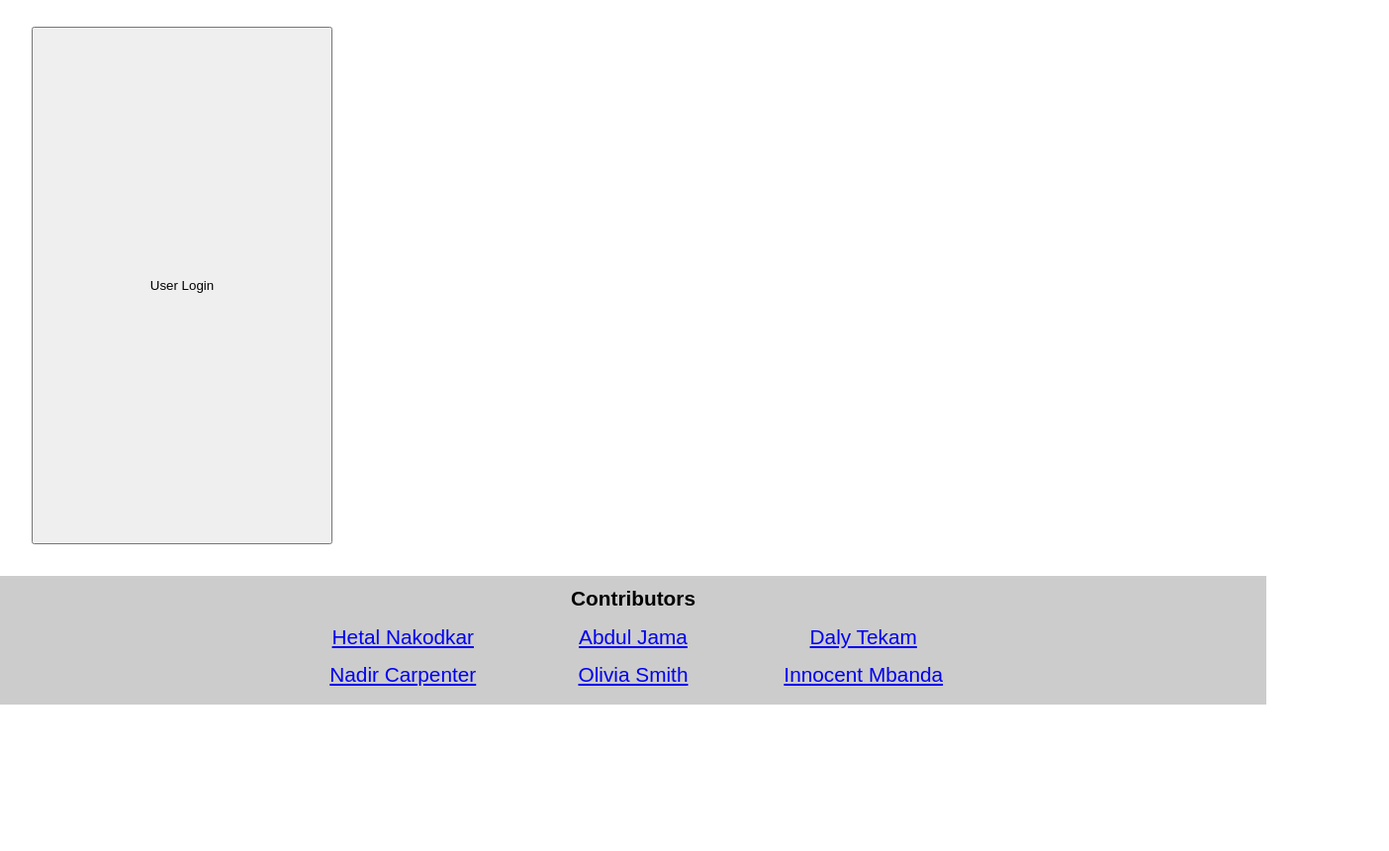
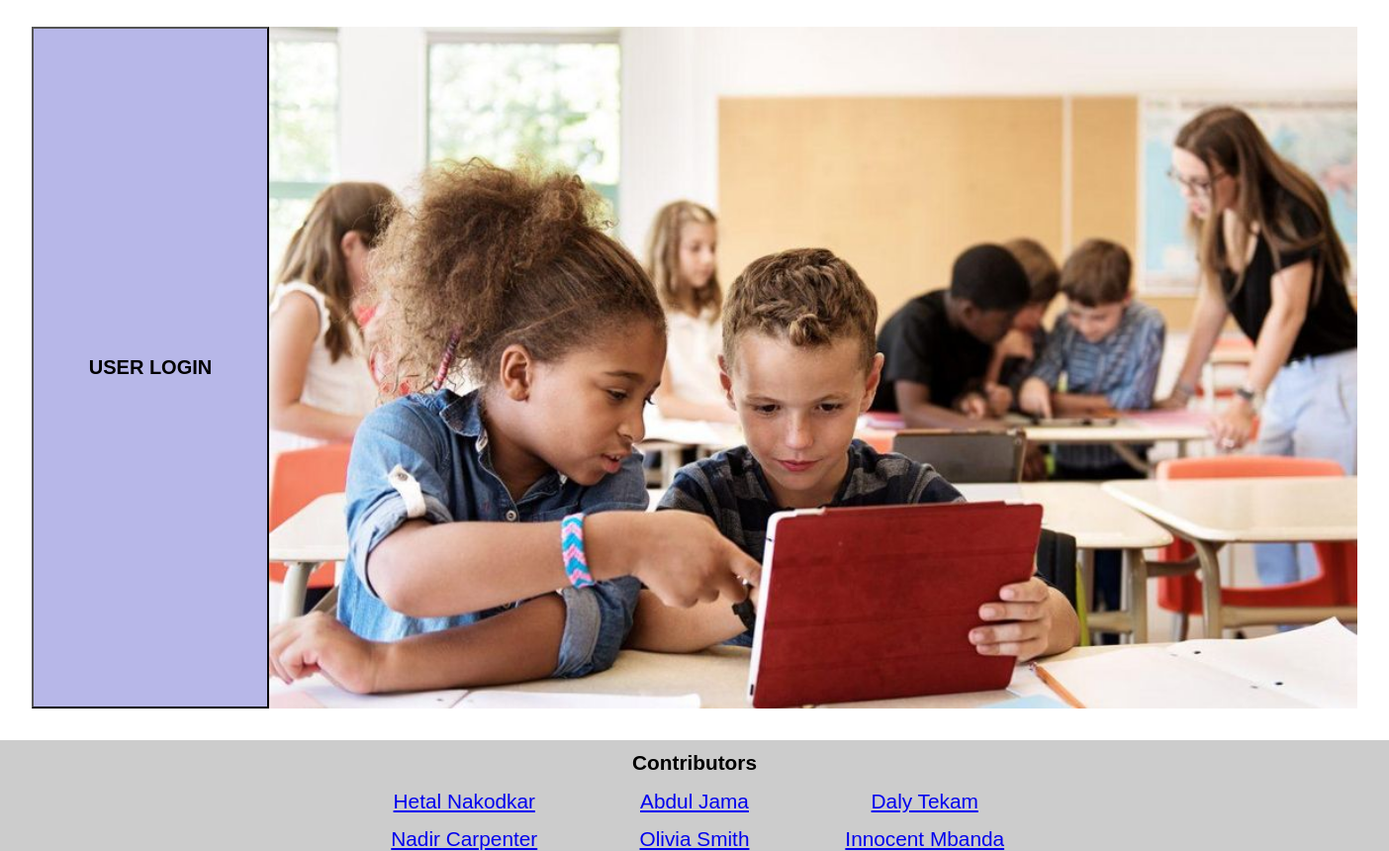
Before and after one commit to hnakodkar/Parade-App, a plain HTML site: page Front-End/index.html in a window 1280 px wide. Shown: the part 88-948 px from the top of the page at 99% size, 1404 px wide, since content can reach past the window. Before the commit the page ends 800 px from the top, so only its background shows below. Drawn offline with Linux system fonts and the light colour scheme.

Commit message:
added more style

```diff
--- a/Front-End/js/app.js
+++ b/Front-End/js/app.js
@@ -94,12 +94,20 @@ const displayAssignmentView = () => {
 
     anchor.appendChild(createAssignmentView());
 }
+const displayMainImage = () => {
+    const img  = document.createElement('img');
+    img.src = './images/classroomPic.jpg';
+    anchor.appendChild(img);
+}
 const renderLoginView = () => {
     displayHeader();
     displayFooter();
+
     const btn = document.createElement('button');
-    btn.innerText = 'User Login';
+    btn.innerText = 'USER LOGIN';
     anchor.appendChild(btn);
+
+    displayMainImage();
 
     btn.addEventListener('click', () => {
         renderLogin();
--- a/Front-End/layout.css
+++ b/Front-End/layout.css
@@ -9,6 +9,7 @@
     display: grid;
     grid-template-columns: 1fr 1fr 1fr 1fr;
     grid-template-rows: 1fr 4fr;
+
 
 
 }
@@ -42,6 +43,7 @@
 }
 
 h1 {
+    font-family: "Montserrat", "Quicksand", sans-serif;
     grid-column: 2/4;
     grid-row: 1;
 }
@@ -63,6 +65,18 @@ h1 {
     font-size: 1.7rem;
     padding: 10px 0px;
 
+}
+
+button{
+    font-size: 20px;
+    font-weight: 900;
+    width:12em;
+    background-color: rgba(112, 112, 209, 0.5);
+    cursor: pointer;
+
+}
+img{
+    width: 1100px;
 }
 
 
@@ -133,24 +147,21 @@ body {
     padding: 10px;
 }
 
-.form button:hover {
-    background-color: rgb(68, 212, 124);
-}
 
 
 /** User Infos Card**/
 
 .user {
-
+    margin-right: 30px;
     display: grid;
-    box-shadow: 0px 2px 2px #ccc;
+    box-shadow: 0px 3px 3px #ccc;
     padding: 10px;
     width: 20rem;
     height: 5.5rem;
     overflow: hidden;
     transition: all 200ms linear;
-    border: 1px solid #7070d1;
-    background-color: rgba(112, 112, 209, 0.5);
+    /* border: 1px solid #7070d1; */
+    background-color: rgba(112, 112, 209, 0.3);
 }
 
 .user h3 {
@@ -323,6 +334,7 @@ body {
     width: 20rem;
     margin: 1rem;
     box-shadow: 0px 2px 2px #ccc;
+    border:1px solid rgb(112,112,209);
 }
 
 .login-section option {
```
Also changed, not shown: Front-End/images/classroomPic.jpg (added), Front-End/images/userPic.jpg (added).
